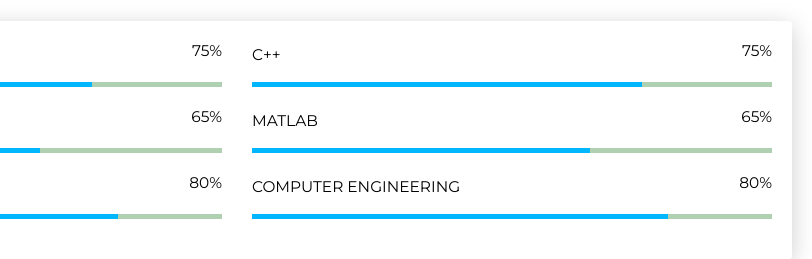
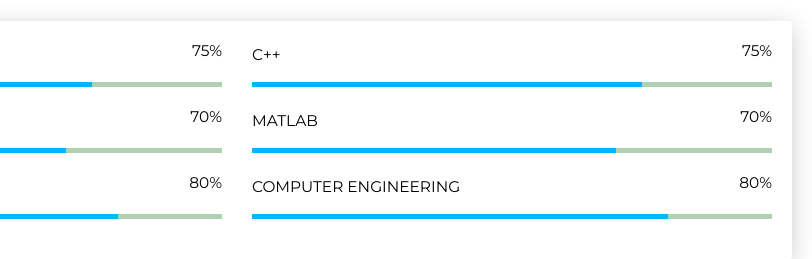
Before and after one commit to marchelio96/MRCL96.github.io, a plain HTML site: page index.html in a window 1280 px wide. Shown: the part 1063-1322 px from the top of the page, 403-1215 px from the left. Drawn offline with Linux system fonts and the light colour scheme.

Commit message:
Update index.html

```diff
--- a/index.html
+++ b/index.html
@@ -122,14 +122,14 @@
           <div class="col-md-6">
             <div class="progress-container progress-primary"><span class="progress-badge">ETAP</span>
               <div class="progress">
-                <div class="progress-bar progress-bar-primary" data-aos="progress-full" data-aos-offset="10" data-aos-duration="2000" role="progressbar" aria-valuenow="60" aria-valuemin="0" aria-valuemax="100" style="width: 65%;"></div><span class="progress-value">65%</span>
+                <div class="progress-bar progress-bar-primary" data-aos="progress-full" data-aos-offset="10" data-aos-duration="2000" role="progressbar" aria-valuenow="60" aria-valuemin="0" aria-valuemax="100" style="width: 70%;"></div><span class="progress-value">70%</span>
               </div>
             </div>
           </div>
           <div class="col-md-6">
             <div class="progress-container progress-primary"><span class="progress-badge">MATLAB</span>
               <div class="progress">
-                <div class="progress-bar progress-bar-primary" data-aos="progress-full" data-aos-offset="10" data-aos-duration="2000" role="progressbar" aria-valuenow="60" aria-valuemin="0" aria-valuemax="100" style="width: 65%;"></div><span class="progress-value">65%</span>
+                <div class="progress-bar progress-bar-primary" data-aos="progress-full" data-aos-offset="10" data-aos-duration="2000" role="progressbar" aria-valuenow="60" aria-valuemin="0" aria-valuemax="100" style="width: 70%;"></div><span class="progress-value">70%</span>
               </div>
             </div>
           </div>
```
